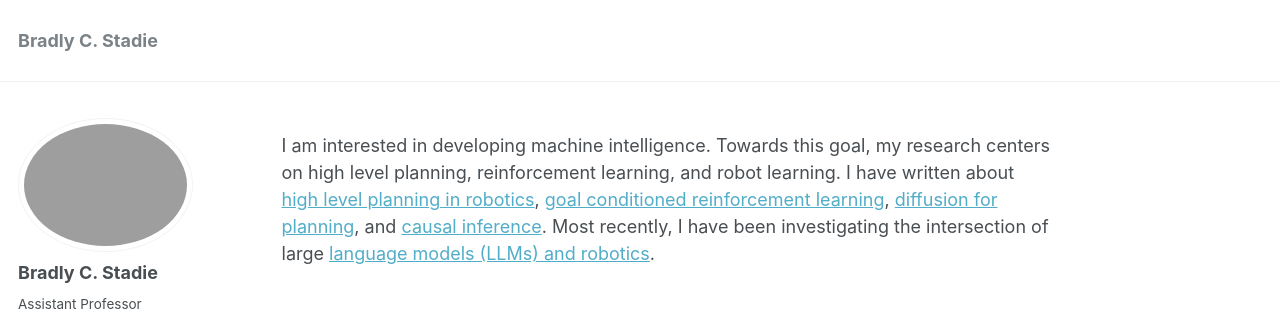
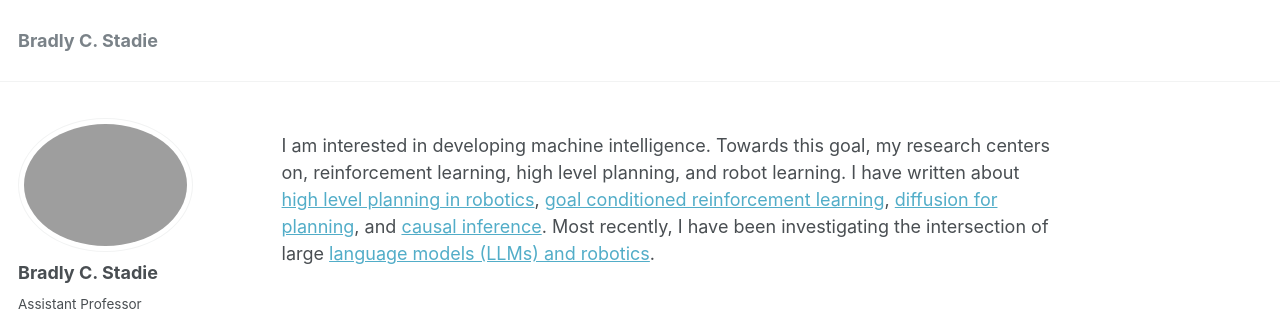
Before and after one commit to bstadie/bstadie.github.io, a Jekyll site: the page built from _pages/about.md, in a window 1280 px wide and 900 px high. Shown: the top 335 px of the window. Built offline with Jekyll 4.4.1, drawn with Linux system fonts in a browser that asks for light colours.

```diff
--- a/_pages/about.md
+++ b/_pages/about.md
@@ -7,7 +7,7 @@ redirect_from:
   - /about/
   - /about.html
 ---
-I am interested in developing machine intelligence. Towards this goal, my research centers on high level planning, reinforcement learning, and robot learning. I have written about [high level planning in robotics](https://sites.google.com/view/latent-landmarks/), [goal conditioned reinforcement learning](https://arxiv.org/abs/2007.02832), [diffusion for planning](https://diffusion-for-shared-autonomy.github.io/), and [causal inference](https://arxiv.org/abs/1808.07804). Most recently, I have been investigating the intersection of large [language models (LLMs) and robotics](https://wonderful-team-robotics.github.io/).
+I am interested in developing machine intelligence. Towards this goal, my research centers on, reinforcement learning, high level planning, and robot learning. I have written about [high level planning in robotics](https://sites.google.com/view/latent-landmarks/), [goal conditioned reinforcement learning](https://arxiv.org/abs/2007.02832), [diffusion for planning](https://diffusion-for-shared-autonomy.github.io/), and [causal inference](https://arxiv.org/abs/1808.07804). Most recently, I have been investigating the intersection of large [language models (LLMs) and robotics](https://wonderful-team-robotics.github.io/).
 
 &nbsp;
 
```
